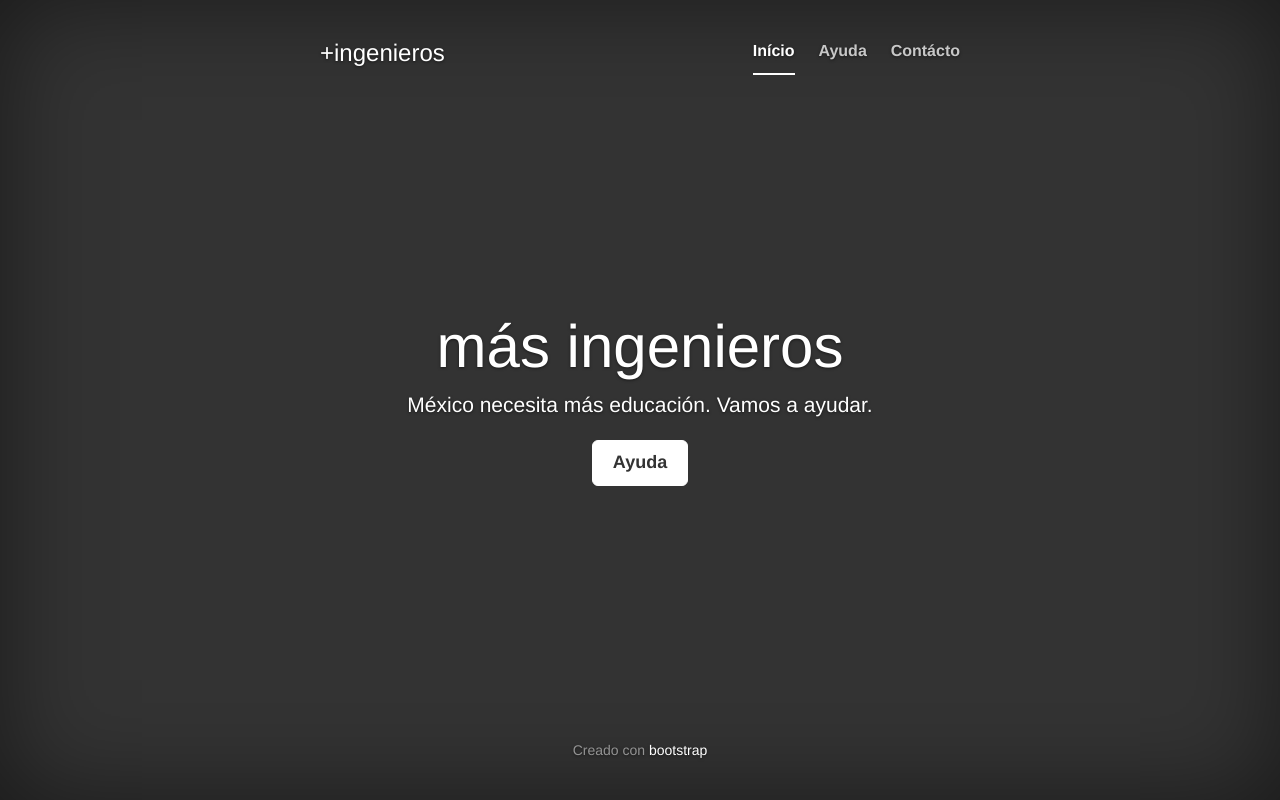
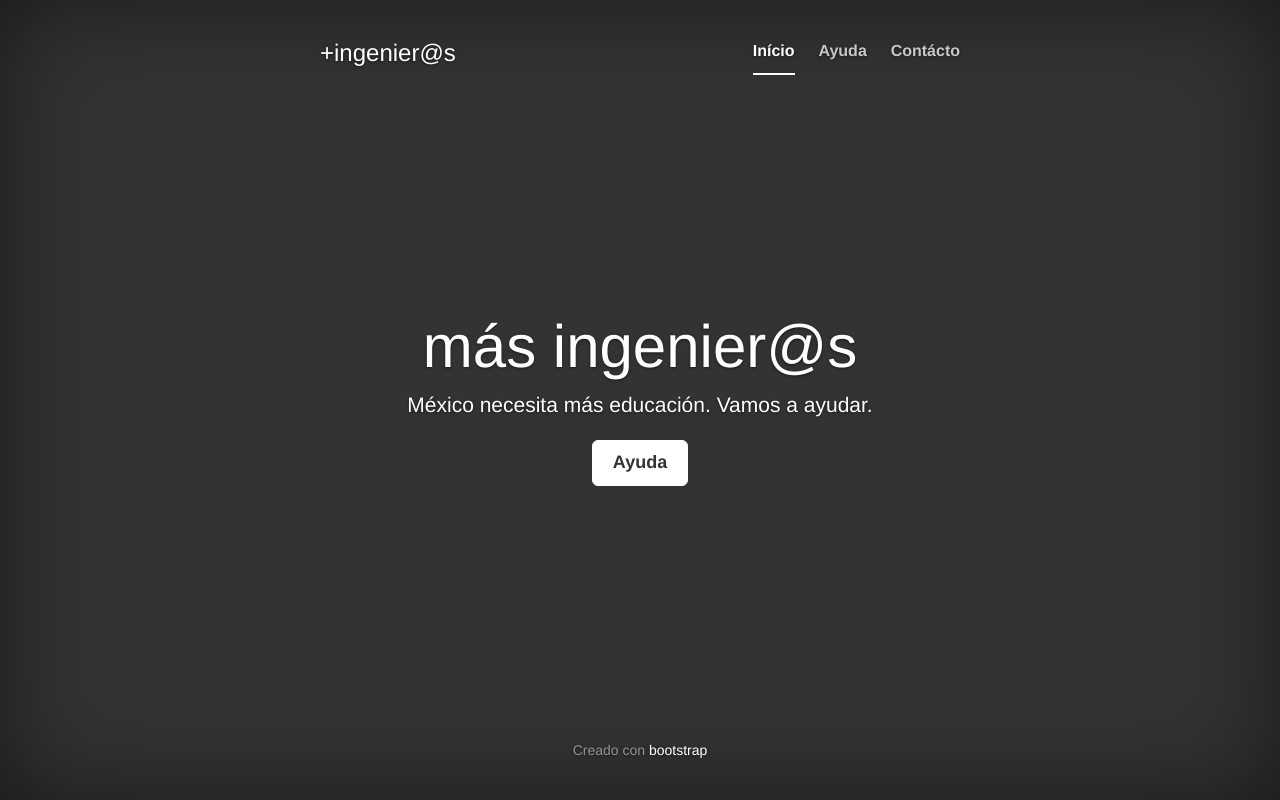
Before and after one commit to MexicanHacker/masingenieros.org, a plain HTML site: page public/index.html in a window 1280 px wide. Drawn offline with nearby package versions, Linux system fonts and the light colour scheme.

Commit message:
Let's aim for both genders

```diff
--- a/public/index.html
+++ b/public/index.html
@@ -9,7 +9,7 @@
     <meta name="author" content="">
     <link rel="icon" href="../../favicon.ico">
 
-    <title>más ingenieros</title>
+    <title>más ingenier@s</title>
 
     <!-- Bootstrap core CSS -->
     <link href="dist/css/bootstrap.min.css" rel="stylesheet">
@@ -28,7 +28,7 @@
 
           <div class="masthead clearfix">
             <div class="inner">
-              <h3 class="masthead-brand">+ingenieros</h3>
+              <h3 class="masthead-brand">+ingenier@s</h3>
               <nav>
                 <ul class="nav masthead-nav">
                   <li class="active"><a href="#">Início</a></li>
@@ -40,7 +40,7 @@
           </div>
 
           <div class="inner cover">
-            <h1 class="cover-heading">más ingenieros</h1>
+            <h1 class="cover-heading">más ingenier@s</h1>
             <p class="lead">México necesita más educación. Vamos a ayudar. </p>
             <p class="lead">
               <a href="#" class="btn btn-lg btn-default">Ayuda</a>
```
